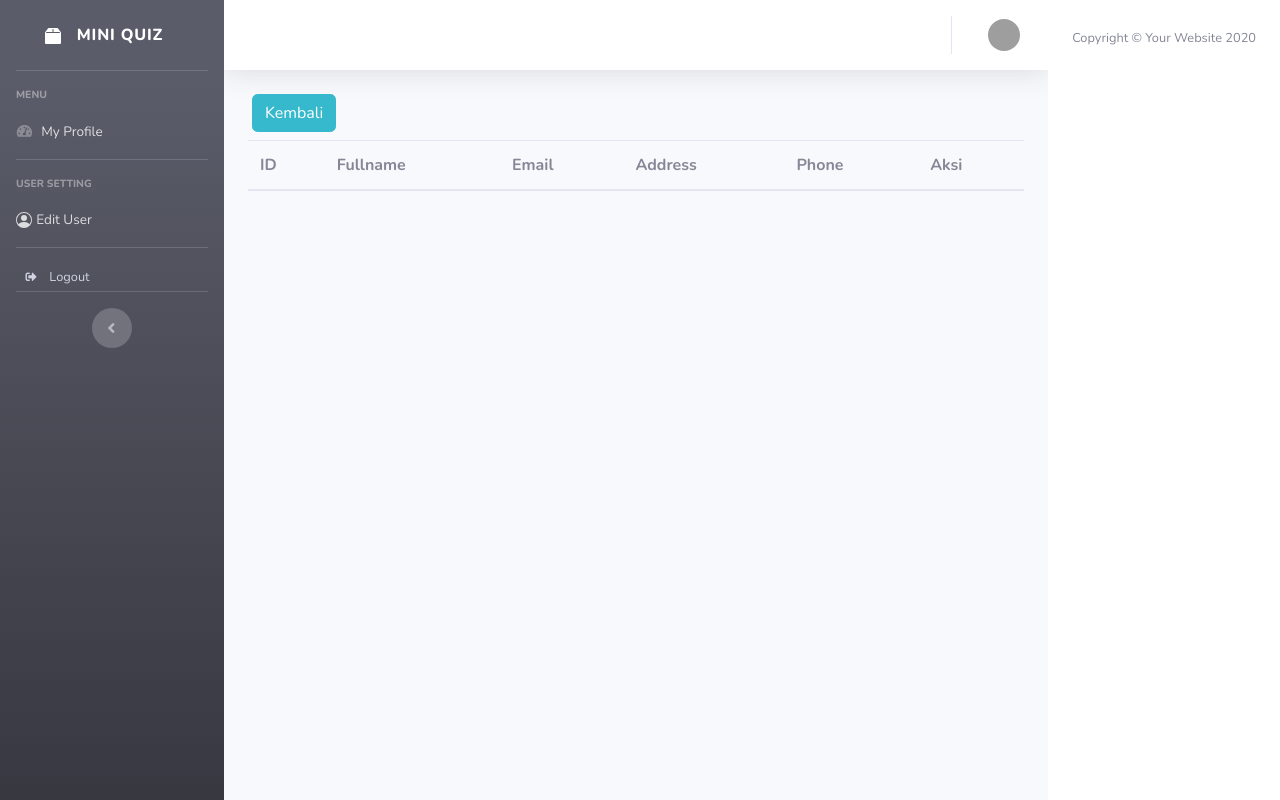
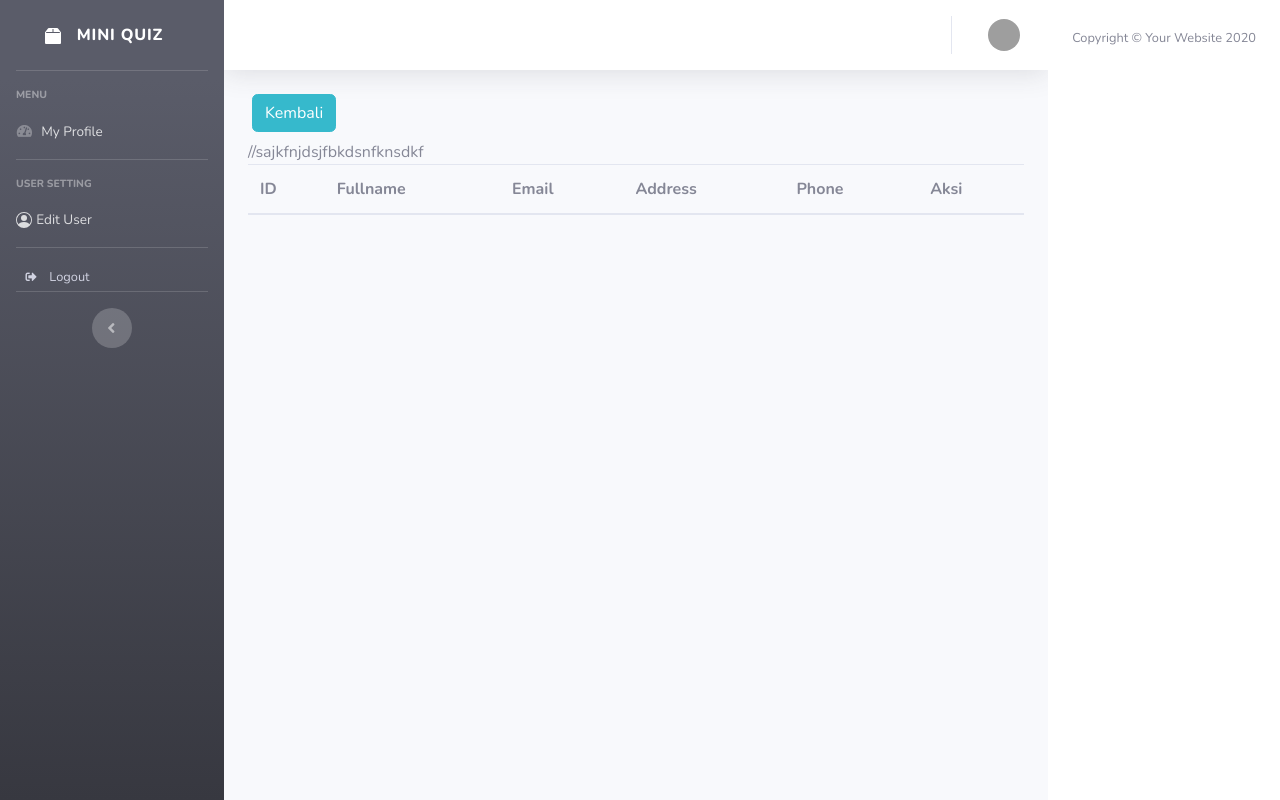
Before and after one commit to wllmjoxx/magang_ict, a CodeIgniter app: page /miniquiz_ci3/index.php/user/hapus in a window 1280 px wide. Run offline with CodeIgniter, Linux system fonts and the light colour scheme; data that the repository does not hold is empty; grey boxes are pictures that could not be loaded.

Commit message:
commit on 'master'

```diff
--- a/application/views/user/fungsi.php
+++ b/application/views/user/fungsi.php
@@ -1,9 +1,10 @@
 <?php
-function bersihkan_input($data) {
+function bersihkan_input($data)
+{
     $data = trim($data);
     $data = stripslashes($data);
     $data = htmlspecialchars($data);
 
     return $data;
 }
-?>
+?>//sajkfnjdsjfbkdsnfknsdkf
```
